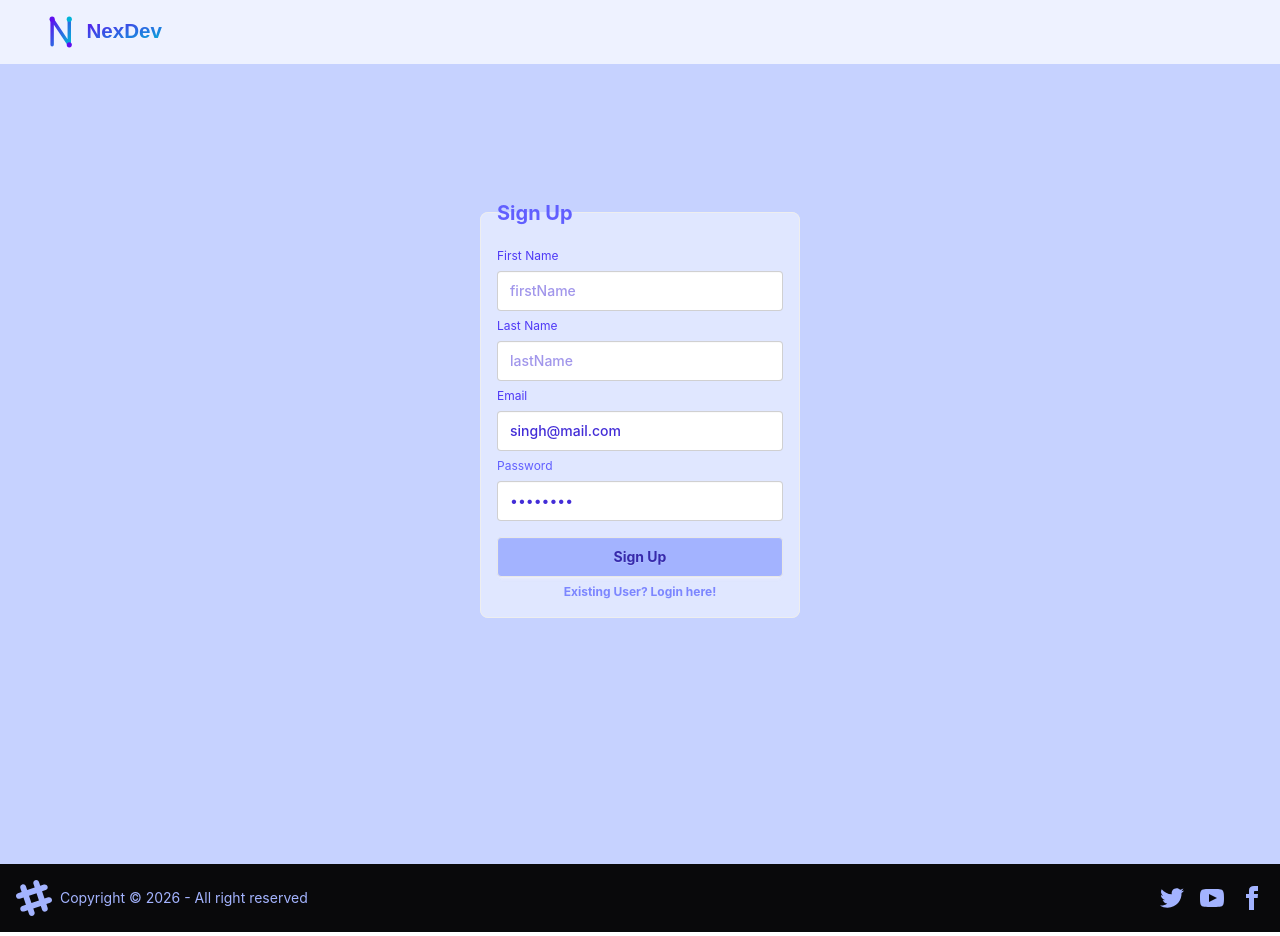
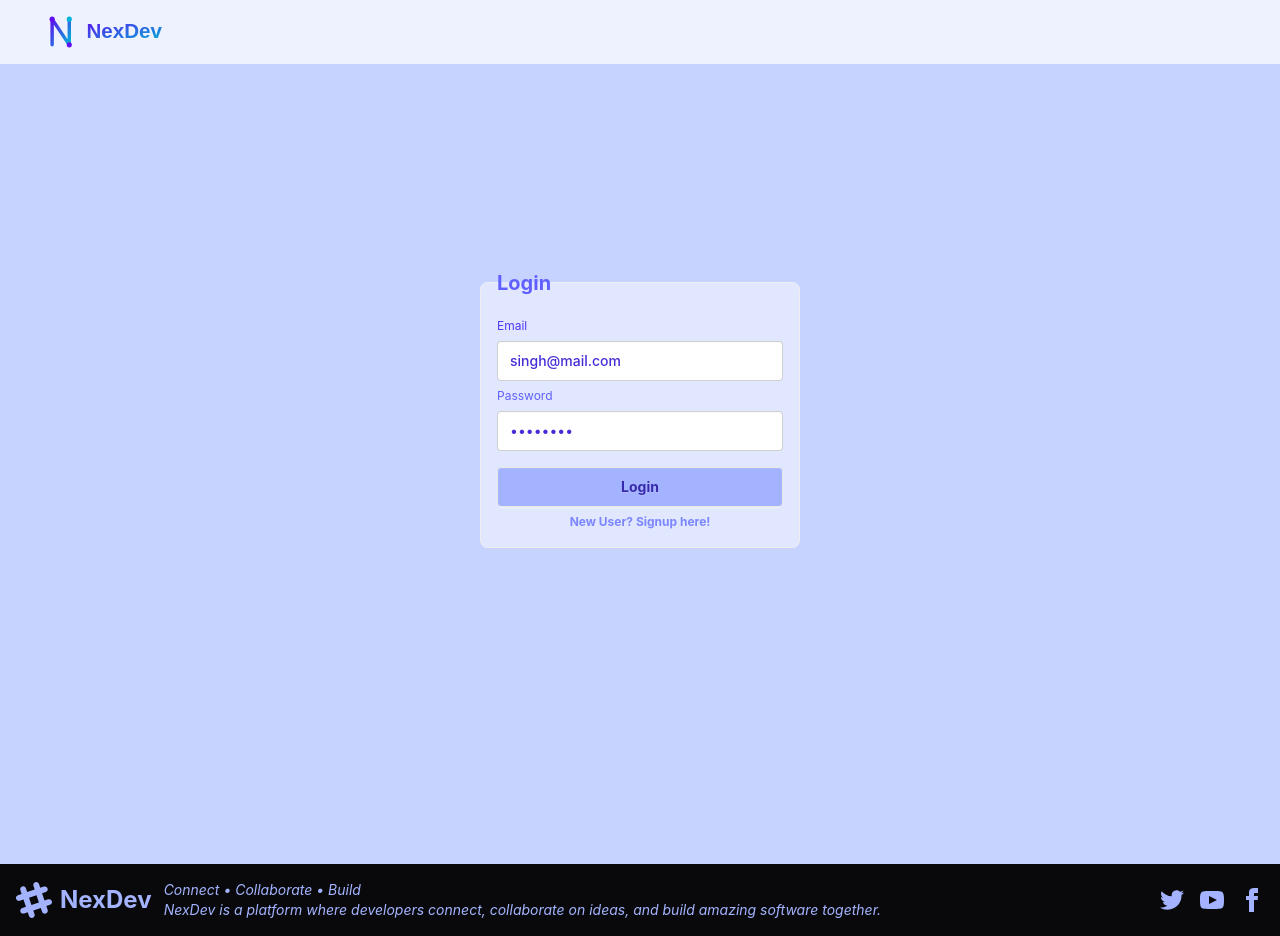
Before and after one commit to GouravS27/NexDev-Frontend, a React (Vite) app: page /login in a window 1280 px wide. Built offline with nearby package versions, Linux system fonts and the light colour scheme; no server answers.

Commit message:
Updated Footer Component

```diff
--- a/index.html
+++ b/index.html
@@ -2,7 +2,7 @@
 <html lang="en">
   <head>
     <meta charset="UTF-8" />
-    <link rel="icon" type="image/svg+xml" href="./public/NexDev_N_Logo.svg" />
+    <link rel="icon" type="image/svg+xml" href="/NexDev_N_Logo.svg" />
     <meta name="viewport" content="width=device-width, initial-scale=1.0" />
     <title>NexDev - Build The Future</title>
   </head>
--- a/src/components/Footer.jsx
+++ b/src/components/Footer.jsx
@@ -1,3 +1,5 @@
+import { Link } from "react-router-dom";
+
 const Footer = () => {
   return (
     <footer className="footer sm:footer-horizontal bg-neutral text-indigo-300 items-center p-4 ">
@@ -13,10 +15,19 @@ const Footer = () => {
         >
           <path d="M22.672 15.226l-2.432.811.841 2.515c.33 1.019-.209 2.127-1.23 2.456-1.15.325-2.148-.321-2.463-1.226l-.84-2.518-5.013 1.677.84 2.517c.391 1.203-.434 2.542-1.831 2.542-.88 0-1.601-.564-1.86-1.314l-.842-2.516-2.431.809c-1.135.328-2.145-.317-2.463-1.229-.329-1.018.211-2.127 1.231-2.456l2.432-.809-1.621-4.823-2.432.808c-1.355.384-2.558-.59-2.558-1.839 0-.817.509-1.582 1.327-1.846l2.433-.809-.842-2.515c-.33-1.02.211-2.129 1.232-2.458 1.02-.329 2.13.209 2.461 1.229l.842 2.515 5.011-1.677-.839-2.517c-.403-1.238.484-2.553 1.843-2.553.819 0 1.585.509 1.85 1.326l.841 2.517 2.431-.81c1.02-.33 2.131.211 2.461 1.229.332 1.018-.21 2.126-1.23 2.456l-2.433.809 1.622 4.823 2.433-.809c1.242-.401 2.557.484 2.557 1.838 0 .819-.51 1.583-1.328 1.847m-8.992-6.428l-5.01 1.675 1.619 4.828 5.011-1.674-1.62-4.829z"></path>
         </svg>
-        <p>Copyright © {new Date().getFullYear()} - All right reserved</p>
+        <div className="flex justify-center items-center gap-3">
+          <p className="font-bold text-2xl">NexDev</p>
+          <div>
+            <p className="italic">Connect • Collaborate • Build</p>
+            <p className="italic">
+              NexDev is a platform where developers connect, collaborate on
+              ideas, and build amazing software together.
+            </p>
+          </div>
+        </div>
       </aside>
       <nav className="grid-flow-col gap-4 md:place-self-center md:justify-self-end">
-        <a>
+        <Link to="https://www.linkedin.com/in/gauravsingh27012000/">
           <svg
             xmlns="http://www.w3.org/2000/svg"
             width="24"
@@ -26,8 +37,8 @@ const Footer = () => {
           >
             <path d="M24 4.557c-.883.392-1.832.656-2.828.775 1.017-.609 1.798-1.574 2.165-2.724-.951.564-2.005.974-3.127 1.195-.897-.957-2.178-1.555-3.594-1.555-3.179 0-5.515 2.966-4.797 6.045-4.091-.205-7.719-2.165-10.148-5.144-1.29 2.213-.669 5.108 1.523 6.574-.806-.026-1.566-.247-2.229-.616-.054 2.281 1.581 4.415 3.949 4.89-.693.188-1.452.232-2.224.084.626 1.956 2.444 3.379 4.6 3.419-2.07 1.623-4.678 2.348-7.29 2.04 2.179 1.397 4.768 2.212 7.548 2.212 9.142 0 14.307-7.721 13.995-14.646.962-.695 1.797-1.562 2.457-2.549z"></path>
           </svg>
-        </a>
-        <a>
+        </Link>
+        <Link to="https://www.linkedin.com/in/gauravsingh27012000/">
           <svg
             xmlns="http://www.w3.org/2000/svg"
             width="24"
@@ -37,8 +48,8 @@ const Footer = () => {
           >
             <path d="M19.615 3.184c-3.604-.246-11.631-.245-15.23 0-3.897.266-4.356 2.62-4.385 8.816.029 6.185.484 8.549 4.385 8.816 3.6.245 11.626.246 15.23 0 3.897-.266 4.356-2.62 4.385-8.816-.029-6.185-.484-8.549-4.385-8.816zm-10.615 12.816v-8l8 3.993-8 4.007z"></path>
           </svg>
-        </a>
-        <a>
+        </Link>
+        <Link to="https://www.linkedin.com/in/gauravsingh27012000/">
           <svg
             xmlns="http://www.w3.org/2000/svg"
             width="24"
@@ -48,7 +59,7 @@ const Footer = () => {
           >
             <path d="M9 8h-3v4h3v12h5v-12h3.642l.358-4h-4v-1.667c0-.955.192-1.333 1.115-1.333h2.885v-5h-3.808c-3.596 0-5.192 1.583-5.192 4.615v3.385z"></path>
           </svg>
-        </a>
+        </Link>
       </nav>
     </footer>
   );
--- a/src/components/Login.jsx
+++ b/src/components/Login.jsx
@@ -10,7 +10,7 @@ const Login = () => {
   const [password, setPassword] = useState("Test@123");
   const [firstName, setFirstName] = useState("");
   const [lastName, setLastName] = useState("");
-  const [isLogin, setIsLogin] = useState(false);
+  const [isLogin, setIsLogin] = useState(true);
   const [error, setError] = useState("");
 
   const dispatch = useDispatch();
@@ -46,7 +46,7 @@ const Login = () => {
       dispatch(addUser(res.data));
       navigate("/profile");
     } catch (err) {
-      setError(err.response.data);
+      setError(err?.response?.data || "Something went wrong");
     }
   };
 
```
